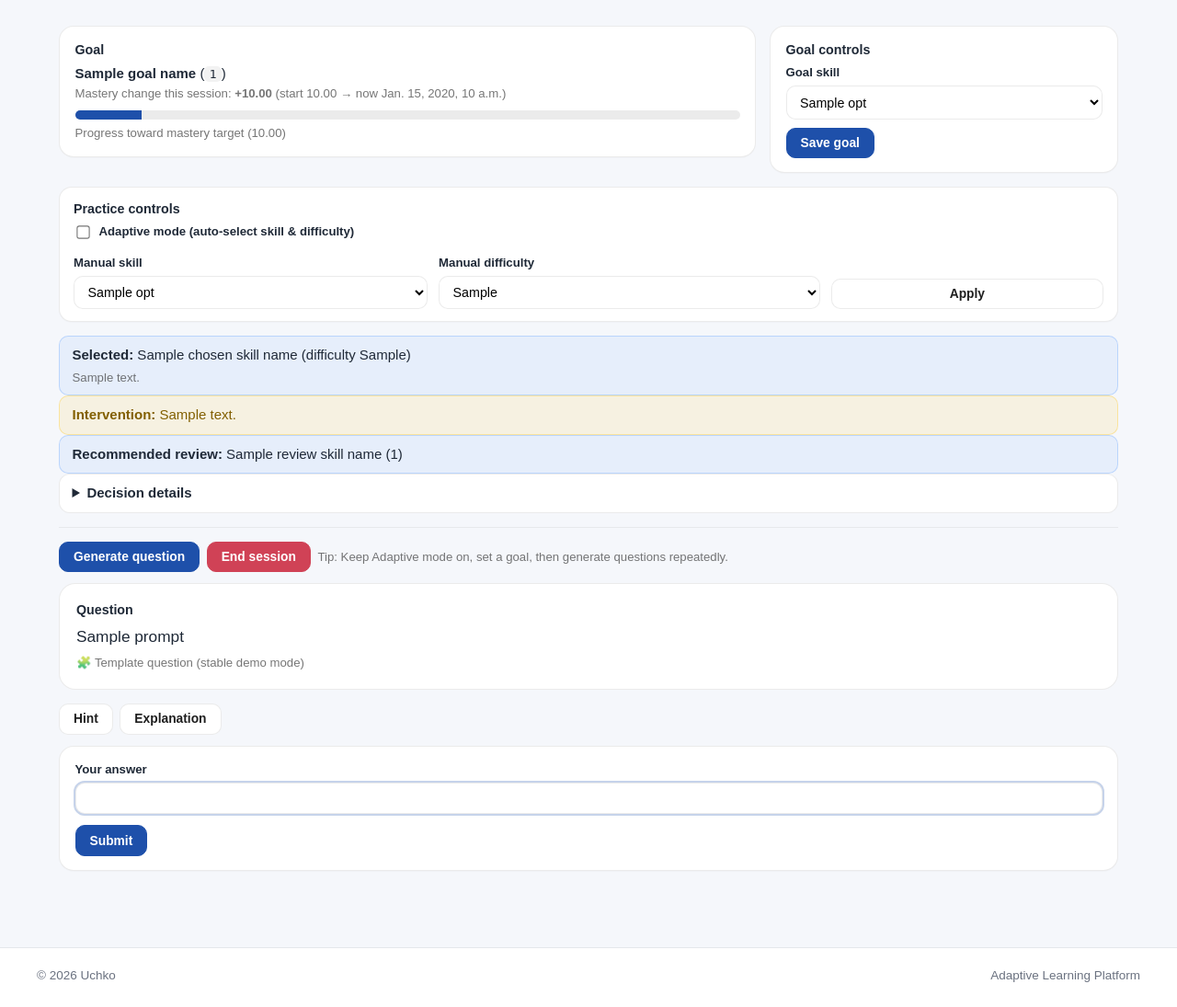
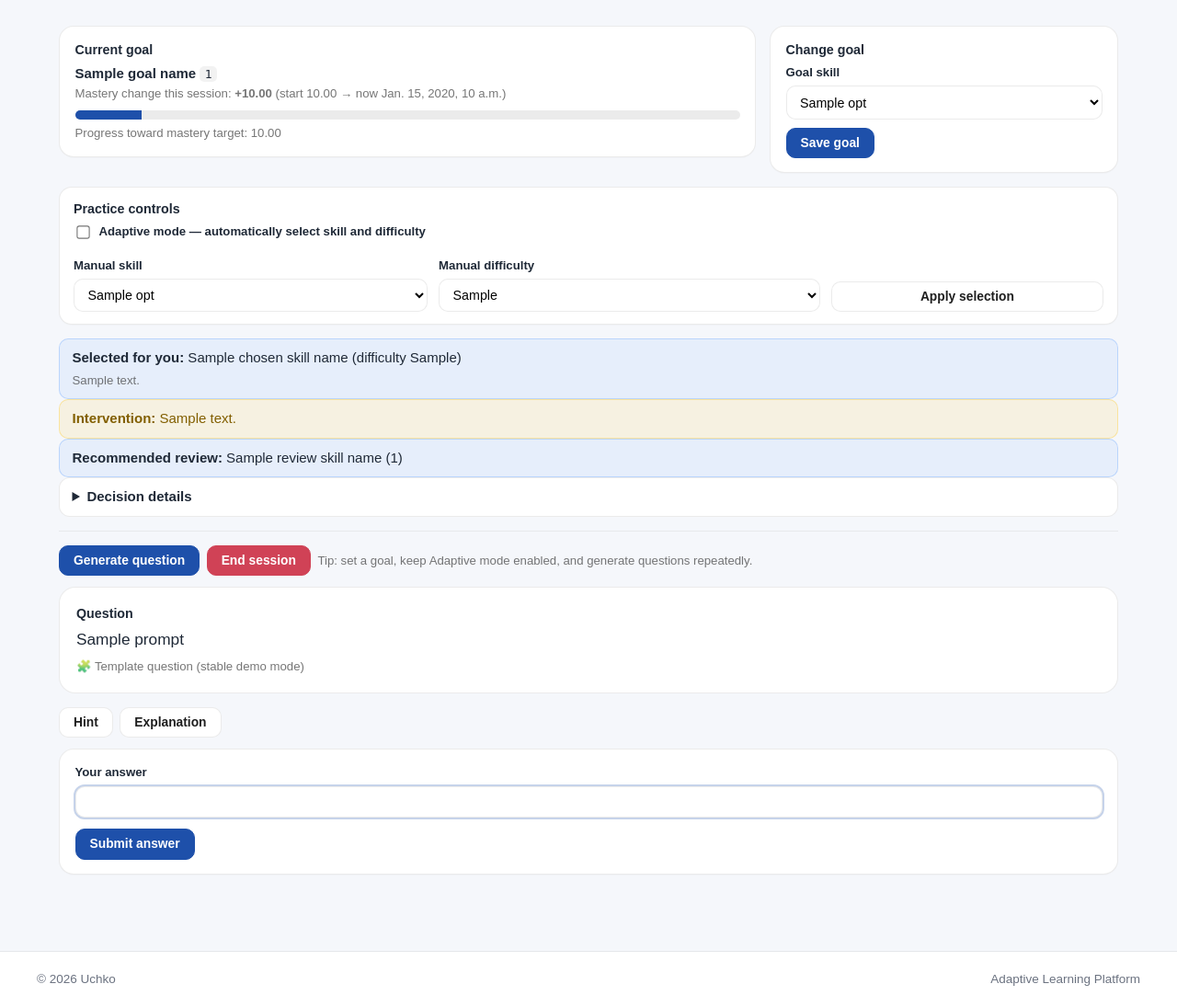
Before and after one commit to atarik23/uchko-adaptive-learning, a Django app: template learning/templates/learning/practice.html in a window 1280 px wide. Shown: the part 104-1199 px from the top of the page at 92% size. Before the commit the page ends 1172 px from the top, so only its background shows below. Run offline with Django 5.2, Linux system fonts and the light colour scheme; the template is opened without the code that fills it: most values are stand-ins (such as "Sample title", 1, 10 or a date in 2020).

Commit message:
Refactor practice.html for improved structure

```diff
--- a/learning/templates/learning/practice.html
+++ b/learning/templates/learning/practice.html
@@ -4,24 +4,36 @@
 {% block title %}Uchko — Practice{% endblock %}
 
 {% block content %}
-  <div class="row">
+<div class="practice-page">
+
+    <!-- Goal summary and goal selection -->
+    <section class="row">
         <div>
             <div class="card">
-        <div class="card-title">Goal</div>
-        <div><b>{{ goal_name }}</b> (<code>{{ goal_skill_id }}</code>)</div>
+                <div class="card-title">Current goal</div>
+
+                <div>
+                    <b>{{ goal_name }}</b>
+                    <code>{{ goal_skill_id }}</code>
+                </div>
+
                 <div class="muted">
-          Mastery change this session: <b>{{ delta_m|fmt_signed2 }}</b>
+                    Mastery change this session:
+                    <b>{{ delta_m|fmt_signed2 }}</b>
                     (start {{ start_m|fmt2 }} → now {{ now_m|fmt2 }})
                 </div>
+
                 <div class="progress-bar" style="margin-top: 0.6rem;">
                     <span style="width: {{ progress_value }}%;"></span>
                 </div>
+
                 <div class="muted" style="margin-top: 0.3rem;">
-          Progress toward mastery target ({{ goal_threshold|fmt2 }})
+                    Progress toward mastery target: {{ goal_threshold|fmt2 }}
                 </div>
+
                 {% if goal_reached %}
                     <div class="flash flash-success" style="margin-top: 0.7rem;">
-            ✅ Goal achieved. You can set a new goal, or continue for reinforcement.
+                        ✅ Goal achieved. Set a new goal, or continue for reinforcement.
                     </div>
                 {% endif %}
             </div>
@@ -29,151 +41,274 @@
 
         <div>
             <div class="card">
-        <div class="card-title">Goal controls</div>
+                <div class="card-title">Change goal</div>
+
                 <form action="{% url 'learning:set_goal' %}" method="post">
                     {% csrf_token %}
+
                     <label for="goal_skill_id">Goal skill</label>
+
                     <select id="goal_skill_id" name="goal_skill_id">
                         {% for opt in skill_options %}
-              <option value="{{ opt.id }}" {% if opt.id == goal_skill_id %}selected{% endif %}>{{ opt.label }}</option>
+                            <option value="{{ opt.id }}"
+                                {% if opt.id == goal_skill_id %}selected{% endif %}>
+                                {{ opt.label }}
+                            </option>
                         {% endfor %}
                     </select>
+
                     <div style="margin-top: 0.6rem;">
-            <button type="submit" class="btn btn-primary">Save goal</button>
+                        <button type="submit" class="btn btn-primary">
+                            Save goal
+                        </button>
                     </div>
                 </form>
             </div>
         </div>
-  </div>
+    </section>
 
-  <div class="card card-tight">
+    <!-- Practice mode controls -->
+    <section class="card card-tight">
         <div class="card-title">Practice controls</div>
 
-    <form action="{% url 'learning:toggle_adaptive' %}" method="post" style="margin-bottom: 0.6rem;">
+        <form action="{% url 'learning:toggle_adaptive' %}"
+              method="post"
+              style="margin-bottom: 0.8rem;">
             {% csrf_token %}
+
             <label class="toggle">
-        <input type="checkbox" name="adaptive_mode" {% if adaptive_mode %}checked{% endif %}
+                <input type="checkbox"
+                       name="adaptive_mode"
+                       {% if adaptive_mode %}checked{% endif %}
                        onchange="this.form.submit()">
-        Adaptive mode (auto-select skill &amp; difficulty)
+
+                Adaptive mode — automatically select skill and difficulty
             </label>
         </form>
 
         {% if not adaptive_mode %}
             <form action="{% url 'learning:set_manual' %}" method="post">
                 {% csrf_token %}
+
                 <div class="row-3">
                     <div>
                         <label for="manual_skill_id">Manual skill</label>
+
                         <select id="manual_skill_id" name="manual_skill_id">
                             {% for opt in skill_options %}
-                <option value="{{ opt.id }}" {% if opt.id == manual_skill_id %}selected{% endif %}>{{ opt.label }}</option>
+                                <option value="{{ opt.id }}"
+                                    {% if opt.id == manual_skill_id %}selected{% endif %}>
+                                    {{ opt.label }}
+                                </option>
                             {% endfor %}
                         </select>
                     </div>
+
                     <div>
-            <label for="manual_difficulty">Manual difficulty</label>
+                        <label for="manual_difficulty">
+                            Manual difficulty
+                        </label>
+
                         <select id="manual_difficulty" name="manual_difficulty">
                             {% for d in difficulty_options %}
-                <option value="{{ d }}" {% if d == manual_difficulty %}selected{% endif %}>{{ d }}</option>
+                                <option value="{{ d }}"
+                                    {% if d == manual_difficulty %}selected{% endif %}>
+                                    {{ d }}
+                                </option>
                             {% endfor %}
                         </select>
                     </div>
+
                     <div>
-            <button class="btn btn-block" type="submit">Apply</button>
+                        <button class="btn btn-block" type="submit">
+                            Apply selection
+                        </button>
                     </div>
                 </div>
             </form>
         {% else %}
-      <div class="muted">Manual skill and difficulty are hidden while Adaptive mode is ON.</div>
+            <div class="muted">
+                Manual skill and difficulty controls are hidden while Adaptive mode is enabled.
+            </div>
         {% endif %}
+    </section>
+
+    <!-- Adaptive-system recommendation -->
+    <section class="flash flash-info">
+        <div>
+            <b>Selected for you:</b>
+            {{ chosen_skill_name }}
+            (difficulty {{ chosen_difficulty }})
         </div>
 
-  <div class="flash flash-info">
-    <div><b>Selected:</b> {{ chosen_skill_name }} (difficulty {{ chosen_difficulty }})</div>
-    <div class="muted" style="margin-top: 0.2rem;">{{ decision_reason }}</div>
+        <div class="muted" style="margin-top: 0.25rem;">
+            {{ decision_reason }}
+        </div>
+    </section>
+
+    {% if intervention_message %}
+        <section class="flash flash-warning">
+            <b>Intervention:</b> {{ intervention_message }}
+        </section>
+    {% endif %}
+
+    {% if review_skill_id %}
+        <section class="flash flash-info">
+            <b>Recommended review:</b>
+            {{ review_skill_name }} ({{ review_skill_id }})
+        </section>
+    {% endif %}
+
+    <!-- Technical decision information, hidden by default -->
+    <details>
+        <summary>Decision details</summary>
+
+        <div style="margin-top: 0.5rem;">
+            <div>
+                Risk source:
+                <b>{{ risk_source }}</b>
             </div>
 
-  {% if intervention_message %}
-    <div class="flash flash-warning"><b>Intervention:</b> {{ intervention_message }}</div>
+            <div>
+                Risk raw:
+                <b>{{ risk_raw|fmt3 }}</b>
+            </div>
+
+            <div>
+                Risk used:
+                <b>
+                    {% if not risk_ready %}
+                        Warming up
+                    {% else %}
+                        {{ risk_score_used|fmt3 }}
                     {% endif %}
-  {% if review_skill_id %}
-    <div class="flash flash-info"><b>Recommended review:</b> {{ review_skill_name }} ({{ review_skill_id }})</div>
-  {% endif %}
-
-  <details>
-    <summary>Decision details</summary>
-    <div style="margin-top: 0.5rem;">
-      <div>- Risk source: <b>{{ risk_source }}</b></div>
-      <div>- Risk raw: <b>{{ risk_raw|fmt3 }}</b></div>
-      <div>- Risk used:
-        <b>
-          {% if not risk_ready %}warming up
-          {% else %}{{ risk_score_used|fmt3 }}{% endif %}
                 </b>
             </div>
+
             {% if guard_reason %}
-        <div class="flash flash-warning" style="margin-top: 0.4rem;">{{ guard_reason }}</div>
+                <div class="flash flash-warning" style="margin-top: 0.4rem;">
+                    {{ guard_reason }}
+                </div>
             {% endif %}
         </div>
     </details>
 
     <div class="divider"></div>
 
-  <div class="btn-row" style="margin-bottom: 0.8rem;">
-    <form action="{% url 'learning:generate_question' %}" method="post" style="display:inline;">
+    <!-- Primary practice actions -->
+    <section class="btn-row" style="margin-bottom: 0.8rem;">
+        <form action="{% url 'learning:generate_question' %}"
+              method="post"
+              style="display: inline;">
             {% csrf_token %}
-      <button type="submit" class="btn btn-primary">Generate question</button>
+
+            <button type="submit" class="btn btn-primary">
+                Generate question
+            </button>
         </form>
-    <form action="{% url 'learning:end_session' %}" method="post" style="display:inline;">
+
+        <form action="{% url 'learning:end_session' %}"
+              method="post"
+              style="display: inline;">
             {% csrf_token %}
-      <button type="submit" class="btn btn-danger">End session</button>
+
+            <button type="submit" class="btn btn-danger">
+                End session
+            </button>
         </form>
+
         <span class="muted" style="align-self: center;">
-      Tip: Keep Adaptive mode on, set a goal, then generate questions repeatedly.
+            Tip: set a goal, keep Adaptive mode enabled, and generate questions repeatedly.
         </span>
+    </section>
+
+    <!-- Empty question state -->
+    {% if not current_q %}
+        <section class="flash flash-warning">
+            Click <b>Generate question</b> to begin.
+        </section>
+
+    <!-- Active generated question -->
+    {% else %}
+        <section class="q-card">
+            <div class="card-title">Question</div>
+
+            <div class="q-prompt">
+                {{ current_q.prompt }}
             </div>
 
-  {% if not current_q %}
-    <div class="flash flash-warning">Click <b>Generate question</b> to begin.</div>
+            <div class="muted" style="margin-top: 0.4rem;">
+                {% if llm_used %}
+                    ✨ Enhanced by Groq
                 {% else %}
-    <div class="q-card">
-      <div class="card-title">Question</div>
-      <div class="q-prompt">{{ current_q.prompt }}</div>
-      <div class="muted" style="margin-top: 0.4rem;">
-        {% if llm_used %}✨ Enhanced by Groq{% else %}🧩 Template question (stable demo mode){% endif %}
+                    🧩 Template question (stable demo mode)
+                {% endif %}
             </div>
-    </div>
+        </section>
 
-    <div class="btn-row" style="margin-bottom: 0.8rem;">
-      <form action="{% url 'learning:request_hint' %}" method="post" style="display:inline;">
+        <!-- Question help actions -->
+        <section class="btn-row" style="margin-bottom: 0.8rem;">
+            <form action="{% url 'learning:request_hint' %}"
+                  method="post"
+                  style="display: inline;">
                 {% csrf_token %}
-        <button type="submit" class="btn">Hint</button>
+
+                <button type="submit" class="btn">
+                    Hint
+                </button>
             </form>
-      <form action="{% url 'learning:request_explanation' %}" method="post" style="display:inline;">
+
+            <form action="{% url 'learning:request_explanation' %}"
+                  method="post"
+                  style="display: inline;">
                 {% csrf_token %}
-        <button type="submit" class="btn">Explanation</button>
+
+                <button type="submit" class="btn">
+                    Explanation
+                </button>
             </form>
-    </div>
+        </section>
 
-    <form action="{% url 'learning:submit_answer' %}" method="post" class="card">
+        <!-- Answer form: keep name="answer" exactly as it is -->
+        <form action="{% url 'learning:submit_answer' %}"
+              method="post"
+              class="card">
             {% csrf_token %}
+
             {% if current_q.type == "mcq" and current_q.choices %}
                 <div class="card-title">Choose an answer</div>
+
                 <div class="choices">
                     {% for choice in current_q.choices %}
                         <label class="choice-label">
-              <input type="radio" name="answer" value="{{ choice }}" required>
+                            <input type="radio"
+                                   name="answer"
+                                   value="{{ choice }}"
+                                   required>
+
                             <span>{{ choice }}</span>
                         </label>
                     {% endfor %}
                 </div>
+
             {% else %}
                 <label for="answer">Your answer</label>
-        <input type="text" id="answer" name="answer" autocomplete="off" autofocus required>
+
+                <input type="text"
+                       id="answer"
+                       name="answer"
+                       autocomplete="off"
+                       autofocus
+                       required>
             {% endif %}
+
             <div style="margin-top: 0.8rem;">
-        <button type="submit" class="btn btn-primary">Submit</button>
+                <button type="submit" class="btn btn-primary">
+                    Submit answer
+                </button>
             </div>
         </form>
     {% endif %}
+
+</div>
 {% endblock %}
```
Lines whose indentation alone changed are shown as unchanged.
